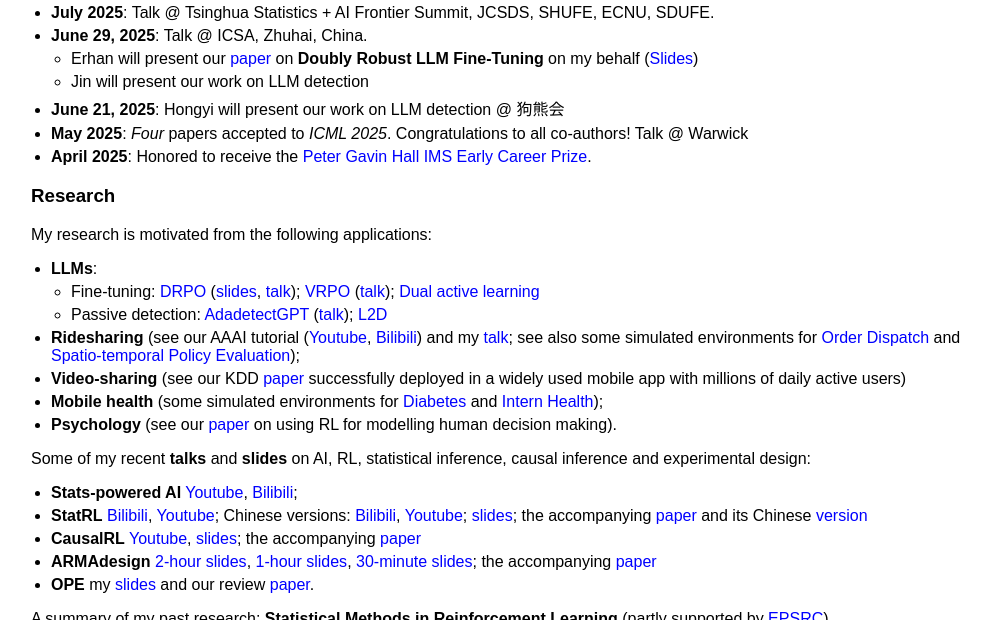
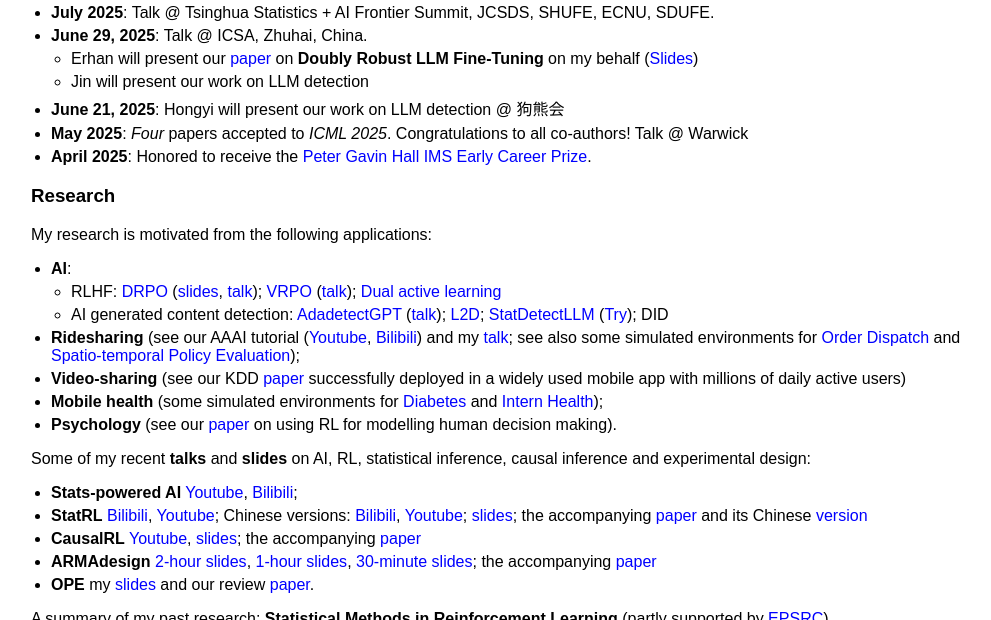
Before and after one commit to callmespring/callmespring.github.io, a Jekyll site: the page built from index.md, in a window 1280 px wide and 900 px high, scrolled down 1848 px, cut to the strip 0-620 px from the top of the window. Shown: the whole strip, without its empty margins (109-1100 px from the left). Built offline with Jekyll 4.4.1, drawn with Linux system fonts in a browser that asks for light colours.

Commit message:
Update index.md

```diff
--- a/index.md
+++ b/index.md
@@ -64,9 +64,9 @@
 ### Research
 
 My research is motivated from the following applications:
-* **LLMs**:
-  - Fine-tuning: [DRPO](https://arxiv.org/pdf/2506.01183) ([slides](https://callmespring.github.io/slides/DRPO.pdf), [talk](https://www.bilibili.com/video/BV1xNuuzVEeD?spm_id_from=333.788.videopod.sections&vd_source=0ff25cf8645aa63231bec2428b94bf6f&p=3)); [VRPO](https://arxiv.org/pdf/2504.03784) ([talk](https://www.bilibili.com/video/BV17oMQzyEcC/?spm_id_from=333.337.search-card.all.click&vd_source=0ff25cf8645aa63231bec2428b94bf6f)); [Dual active learning](https://arxiv.org/abs/2410.02504)
-  - Passive detection: [AdadetectGPT](https://arxiv.org/pdf/2510.01268) ([talk](https://www.bilibili.com/video/BV1S7K9zwEgU/?spm_id_from=333.337.search-card.all.click)); [L2D](https://arxiv.org/abs/2601.21895)
+* **AI**:
+  - RLHF: [DRPO](https://arxiv.org/pdf/2506.01183) ([slides](https://callmespring.github.io/slides/DRPO.pdf), [talk](https://www.bilibili.com/video/BV1xNuuzVEeD?spm_id_from=333.788.videopod.sections&vd_source=0ff25cf8645aa63231bec2428b94bf6f&p=3)); [VRPO](https://arxiv.org/pdf/2504.03784) ([talk](https://www.bilibili.com/video/BV17oMQzyEcC/?spm_id_from=333.337.search-card.all.click&vd_source=0ff25cf8645aa63231bec2428b94bf6f)); [Dual active learning](https://arxiv.org/abs/2410.02504)
+  - AI generated content detection: [AdadetectGPT](https://arxiv.org/pdf/2510.01268) ([talk](https://www.bilibili.com/video/BV1S7K9zwEgU/?spm_id_from=333.337.search-card.all.click)); [L2D](https://arxiv.org/abs/2601.21895); [StatDetectLLM](https://arxiv.org/pdf/2601.06586) ([Try](https://huggingface.co/spaces/stats-powered-ai/StatDetectLLM)); DID
 * **Ridesharing** (see our AAAI tutorial ([Youtube](https://www.youtube.com/watch?v=LwShOYaRFqM&list=PLA_E7IjY9cw4aC4T8pnV3vl9wSA1461KV), [Bilibili](https://www.bilibili.com/video/BV1ZS9NYpEHg/?spm_id_from=333.788.recommend_more_video.-1&vd_source=0ff25cf8645aa63231bec2428b94bf6f
 )) and my [talk](https://www.bilibili.com/video/BV1yo4y1j7FU/?spm_id_from=333.337.search-card.all.click&vd_source=0ff25cf8645aa63231bec2428b94bf6f); see also some simulated environments for [Order Dispatch](https://github.com/callmespring/MDPOD) and [Spatio-temporal Policy Evaluation](https://github.com/RunzheStat/CausalMARL));
 * **Video-sharing** (see our KDD [paper](https://dl.acm.org/doi/pdf/10.1145/3580305.3599809)  successfully deployed in a widely used mobile app with millions of daily active users)
```
